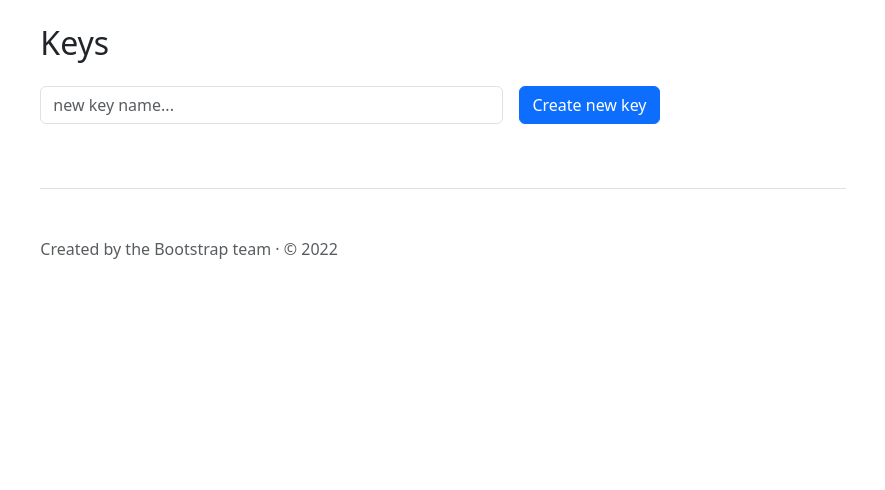
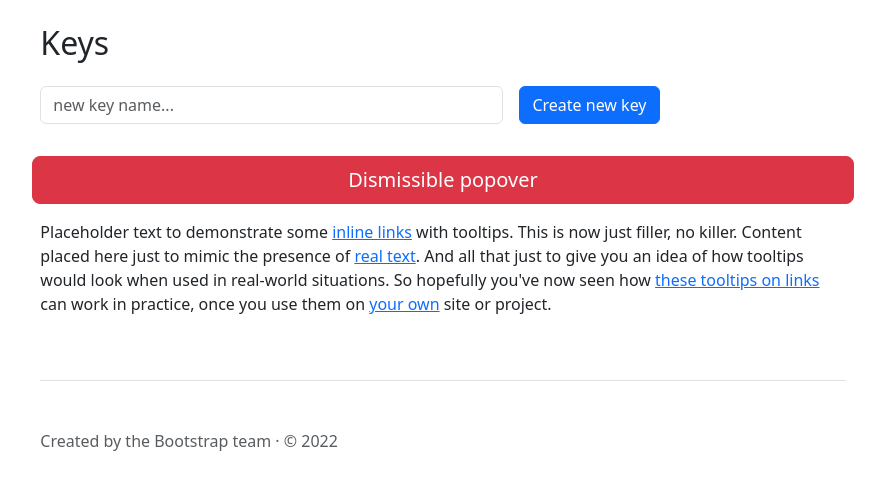
Before and after one commit to ilyhan2009/outline_web_manager, a FastAPI app: template templates/main.html in a window 1280 px wide. Shown: the part 121-611 px from the top of the page, without its empty margins (197-1082 px from the left). Run offline with FastAPI, Linux system fonts and the light colour scheme; the template is opened without the code that fills it, so the values that code supplies are empty; some libraries are stand-ins or nearby versions.

Commit message:
added popups

```diff
--- a/templates/main.html
+++ b/templates/main.html
@@ -94,7 +94,7 @@
         <div class="col-1 themed-grid-col">{{ key.key_id }}</div>
         <div class="col-5 themed-grid-col">
           <span class="me-1">{{ key.name }}</span>
-          <button type="button" class="btn btn-secondary">
+          <button type="button" class="btn btn-secondary" data-bs-toggle="tooltip" data-bs-title="Rename">
             <svg xmlns="http://www.w3.org/2000/svg" width="16" height="16" fill="currentColor" class="bi bi-pencil-square" viewBox="0 0 16 16">
               <path d="M15.502 1.94a.5.5 0 0 1 0 .706L14.459 3.69l-2-2L13.502.646a.5.5 0 0 1 .707 0l1.293 1.293zm-1.75 2.456-2-2L4.939 9.21a.5.5 0 0 0-.121.196l-.805 2.414a.25.25 0 0 0 .316.316l2.414-.805a.5.5 0 0 0 .196-.12l6.813-6.814z"/>
               <path fill-rule="evenodd" d="M1 13.5A1.5 1.5 0 0 0 2.5 15h11a1.5 1.5 0 0 0 1.5-1.5v-6a.5.5 0 0 0-1 0v6a.5.5 0 0 1-.5.5h-11a.5.5 0 0 1-.5-.5v-11a.5.5 0 0 1 .5-.5H9a.5.5 0 0 0 0-1H2.5A1.5 1.5 0 0 0 1 2.5v11z"/>
@@ -106,7 +106,7 @@
           <span class="me-1">
             {{ "%.3f"|format((key.used_bytes or 0) / 1000 / 1000 / 1000) }} GB / {{ server_information['accessKeyDataLimit']['bytes'] / 1000 / 1000 / 1000 }} GB
           </span>
-          <button type="button" class="btn btn-secondary">
+          <button type="button" class="btn btn-secondary" data-bs-toggle="tooltip" data-bs-title="Change Limit">
             <svg xmlns="http://www.w3.org/2000/svg" width="16" height="16" fill="currentColor" class="bi bi-server" viewBox="0 0 16 16">
               <path d="M1.333 2.667C1.333 1.194 4.318 0 8 0s6.667 1.194 6.667 2.667V4c0 1.473-2.985 2.667-6.667 2.667S1.333 5.473 1.333 4V2.667z"/>
               <path d="M1.333 6.334v3C1.333 10.805 4.318 12 8 12s6.667-1.194 6.667-2.667V6.334a6.51 6.51 0 0 1-1.458.79C11.81 7.684 9.967 8 8 8c-1.966 0-3.809-.317-5.208-.876a6.508 6.508 0 0 1-1.458-.79z"/>
@@ -117,14 +117,14 @@
         </div>
         <div class="col-2 themed-grid-col">
           <div class="btn-group">
-                <button type="button" class="btn btn-outline-secondary">
+                <button type="button" class="btn btn-outline-secondary" data-bs-toggle="tooltip" data-bs-title="Copy Access Url">
                   <svg xmlns="http://www.w3.org/2000/svg" width="16" height="16" fill="currentColor" class="bi bi-clipboard-fill" viewBox="0 0 16 16">
                     <path fill-rule="evenodd" d="M10 1.5a.5.5 0 0 0-.5-.5h-3a.5.5 0 0 0-.5.5v1a.5.5 0 0 0 .5.5h3a.5.5 0 0 0 .5-.5v-1Zm-5 0A1.5 1.5 0 0 1 6.5 0h3A1.5 1.5 0 0 1 11 1.5v1A1.5 1.5 0 0 1 9.5 4h-3A1.5 1.5 0 0 1 5 2.5v-1Zm-2 0h1v1A2.5 2.5 0 0 0 6.5 5h3A2.5 2.5 0 0 0 12 2.5v-1h1a2 2 0 0 1 2 2V14a2 2 0 0 1-2 2H3a2 2 0 0 1-2-2V3.5a2 2 0 0 1 2-2Z"></path>
                   </svg>
-                  <span class="visually-hidden">Copy</span>
+                  <span class="visually-hidden">Copy Access Url</span>
                 </button>
 
-                <button type="button" class="btn btn-outline-secondary">
+                <button type="button" class="btn btn-outline-secondary" data-bs-toggle="tooltip" data-bs-title="Delete">
                   <a href="/delete/{{ key.key_id }}">
                     <svg xmlns="http://www.w3.org/2000/svg" width="16" height="16" fill="currentColor" class="bi bi-x-circle" viewBox="0 0 16 16">
                       <path d="M8 15A7 7 0 1 1 8 1a7 7 0 0 1 0 14zm0 1A8 8 0 1 0 8 0a8 8 0 0 0 0 16z"></path>
@@ -148,6 +148,11 @@
   <div class="col-5">
     <button type="submit" class="btn btn-primary mb-3">Create new key</button>
   </div>
+
+      <a tabindex="0" class="btn btn-lg btn-danger" role="button" data-bs-toggle="popover" data-bs-trigger="focus" data-bs-title="Dismissible popover" data-bs-content="And here's some amazing content. It's very engaging. Right?">Dismissible popover</a>
+
+      <p class="muted">Placeholder text to demonstrate some <a href="#" data-bs-toggle="tooltip" data-bs-title="Default tooltip">inline links</a> with tooltips. This is now just filler, no killer. Content placed here just to mimic the presence of <a href="#" data-bs-toggle="tooltip" data-bs-title="Another tooltip">real text</a>. And all that just to give you an idea of how tooltips would look when used in real-world situations. So hopefully you've now seen how <a href="#" data-bs-toggle="tooltip" data-bs-title="Another one here too">these tooltips on links</a> can work in practice, once you use them on <a href="#" data-bs-toggle="tooltip" data-bs-title="The last tip!">your own</a> site or project.
+</p>
 </form>
   </main>
   <footer class="pt-5 my-5 text-muted border-top">
@@ -155,5 +160,12 @@
   </footer>
 </div>
 
+    <script>
+      const tooltipTriggerList = document.querySelectorAll('[data-bs-toggle="tooltip"]');
+      const tooltipList = [...tooltipTriggerList].map(tooltipTriggerEl => new bootstrap.Tooltip(tooltipTriggerEl));
+
+      const popoverTriggerList = document.querySelectorAll('[data-bs-toggle="popover"]');
+      const popoverList = [...popoverTriggerList].map(popoverTriggerEl => new bootstrap.Popover(popoverTriggerEl));
+    </script>
   </body>
 </html>
```
